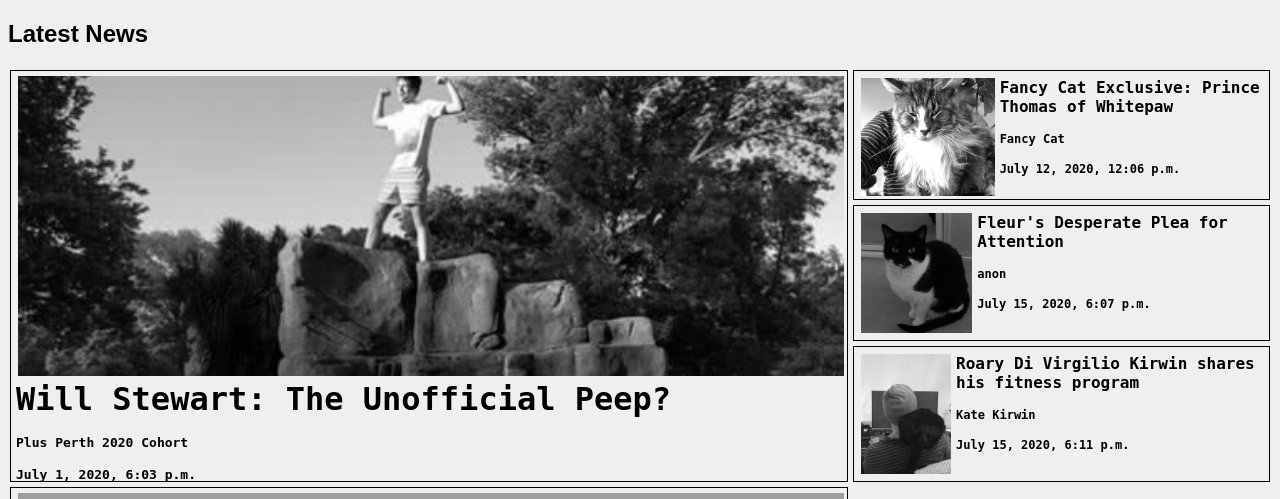
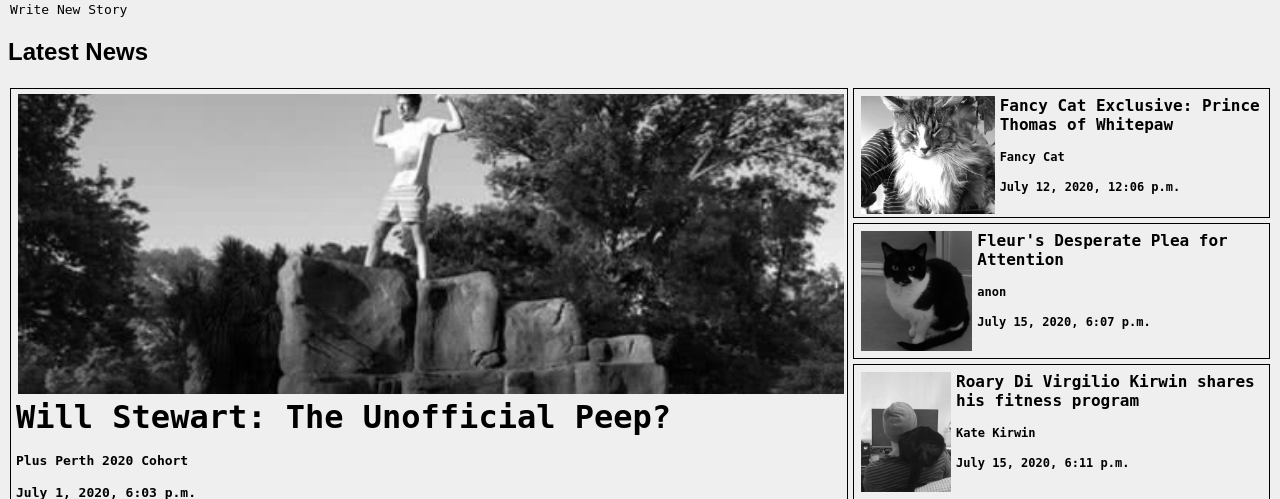
Before and after one commit to SashaJohnson123/DjangoProject, a Django app: template she_codes_news/news/templates/news/index.html in a window 1280 px wide. Shown: the part 87-586 px from the top of the page. Run offline with Django 3.2, Linux system fonts and the light colour scheme; the template is opened without the code that fills it: values that come from a table or form of the project are taken from there, others are empty; data comes from the database, SQL or seed files in the repository; parts of the project's set-up code (start-up, migrations or seed data) failed here and were passed over; some web fonts are replaced; grey boxes are pictures that could not be loaded.

Commit message:
Modified Files

```diff
--- a/she_codes_news/news/templates/news/index.html
+++ b/she_codes_news/news/templates/news/index.html
@@ -6,7 +6,7 @@
 {% endblock %}
 
 {% block content %}
-
+<a href="{% url 'newsStory' %}">Write New Story</a>
 
 <h2>Latest News</h2>
 
```
